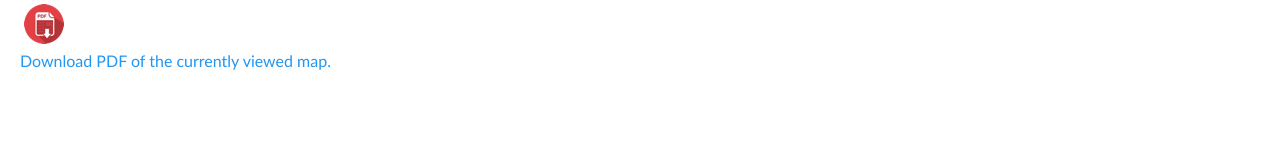
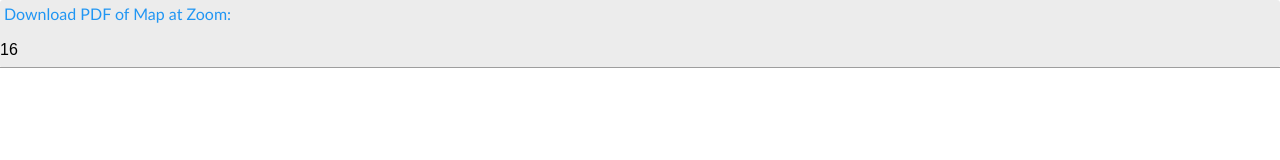
Before and after one commit to ForestP/DroneDeployMapToPDF, a plain HTML site: page index.html in a window 1280 px wide. Drawn offline with Linux system fonts and the light colour scheme.

Commit message:
Added zoom input

```diff
--- a/index.html
+++ b/index.html
@@ -11,15 +11,11 @@
 
   <div class="row" >
     <a id="createpdfbtn">
-    <div class="col-1">
+    <div class="col-4">
+        Download PDF of Map at Zoom:
     </div>
-        <img class="icon" src="icon.png">
-        <div id="statusTxt"></div>
-      <div class="col-lbl">
-        Download PDF of the currently viewed map.
-      </div>
     </a>
-
+    <input type="number" name="zoomLvl" id="zoom" value="16">
   </div>
 
 
--- a/script.js
+++ b/script.js
@@ -11,7 +11,6 @@ Outputs/Effects
 function generatePdfFromTile() {
   console.log("called");
   dronedeploy.onload(function(){ dronedeploy.Track.successCondition()});
-  statusText.innerHTML = 'Generating PDF';
 
   getCurrentViewedPlan()
     .then(function(plan){           getTilesFromPlan(plan)
@@ -50,7 +49,15 @@ Outputs/Effects
    Return the tiles from the plan object
 */
 function getTilesFromPlan(plan) {
-	return dronedeploy.Tiles.get({planId: plan.id, layerName: 'ortho', zoom: 20});
+  var zoom = zoomLevel.value;
+  if (zoom > 25) {
+    zoom = 16;
+  } else if (zoom < 16) {
+    zoom = 16;
+  }
+
+  zoom = Number(zoom);
+	return dronedeploy.Tiles.get({planId: plan.id, layerName: 'ortho', zoom: zoom});
 }
 /*
 Function Name: getAnnotations
@@ -64,7 +71,6 @@ Outputs/Effects
 function getAnnotations(plan){
   return dronedeploy.Annotations.get(plan.id);
 }
-
 
 /*
 Function Name: createAndSendAnnotationsWithData
@@ -155,7 +161,6 @@ Outputs/Effects
 function handleDataSent(planId) {
   var reportUrl = 'https://pdf-annotate.herokuapp.com/' + planId;
   createpdfbtn.removeEventListener('click', generatePdfFromTile);
-  statusText.innerHTML = 'View Map PDF';
   createpdfbtn.onclick = function() {
     openInNewTab(reportUrl);
   }
@@ -197,8 +202,8 @@ function onLoad() {
   createpdfbtn.addEventListener('click', generatePdfFromTile);
 };
 
-// sets tag for status label in index.html
-var statusText = document.getElementById("statusTxt");
+// sets tag for zoom level in index.html
+var zoomLevel = document.getElementById("zoom");
 
 // calls the 'onLoad' function to start the process
 dronedeploy.onload(onLoad);
--- a/styles.css
+++ b/styles.css
@@ -100,24 +100,17 @@ i {
 }
 
 .row {
-  position:relative;
-  padding: 0 0;
-  box-sizing: border-box;
-  display: -ms-flexbox;
-  display: -webkit-box;
-  display: flex;
-  -ms-flex: 0 1 auto;
-  -webkit-box-flex: 0;
-  flex: 0 1 auto;
-  -ms-flex-direction: row;
-  -webkit-box-orient: horizontal;
-  -webkit-box-direction: normal;
-  flex-direction: row;
-  -ms-flex-wrap: wrap;
-  flex-wrap: wrap;
-  margin: 0 20px;
-  /*Added space in between by default custom G*/
-  justify-content: space-between;
+  padding-top: 4px;
+}
+.row:hover {
+  background: rgba(158,158,158,.2);
+  border-radius: 3px;
+}
+
+.icon {
+  height: 36px;
+  width: 36px;
+  text-align: center;
 }
 
 .col-1,
@@ -133,9 +126,8 @@ i {
 }
 
  .col-1 {
-   -ms-flex-preferred-size: calc(25% - 4px);
-   flex-basis: calc(25% - 4px);
-   max-width: calc(25% - 4px);
+  width: 25%;
+  text-align: center;
  }
 .col-2 {
   -ms-flex-preferred-size: 50%;
@@ -143,9 +135,8 @@ i {
   max-width: calc(50% - 4px);
 }
 .col-3 {
-  -ms-flex-preferred-size: 75%;
-  flex-basis: calc(75% - 4px);
-  max-width: calc(75% - 4px);
+  width: 75%;
+  color: black;
 }
 .col-4 {
   -ms-flex-preferred-size: 100%;
@@ -334,7 +325,7 @@ textarea.materialize-textarea {
   width: 100%;
   font-size: 1rem;
   margin: 4px 0 0 0;
-  padding: 18px 0 0 0;
+  padding: 5px 0 0 0;
   box-shadow: none;
   box-sizing: content-box;
   transition: all 0.3s;
```
